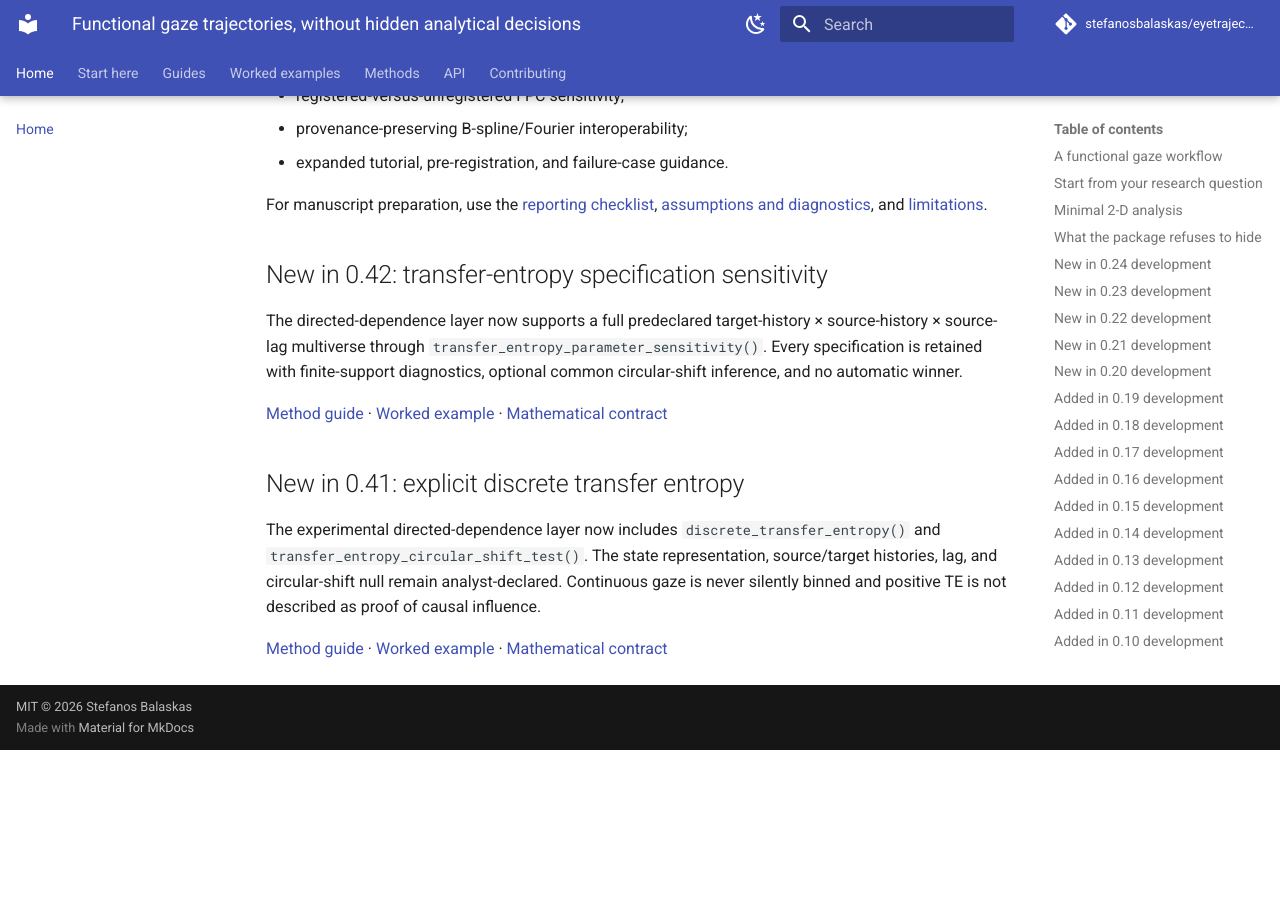
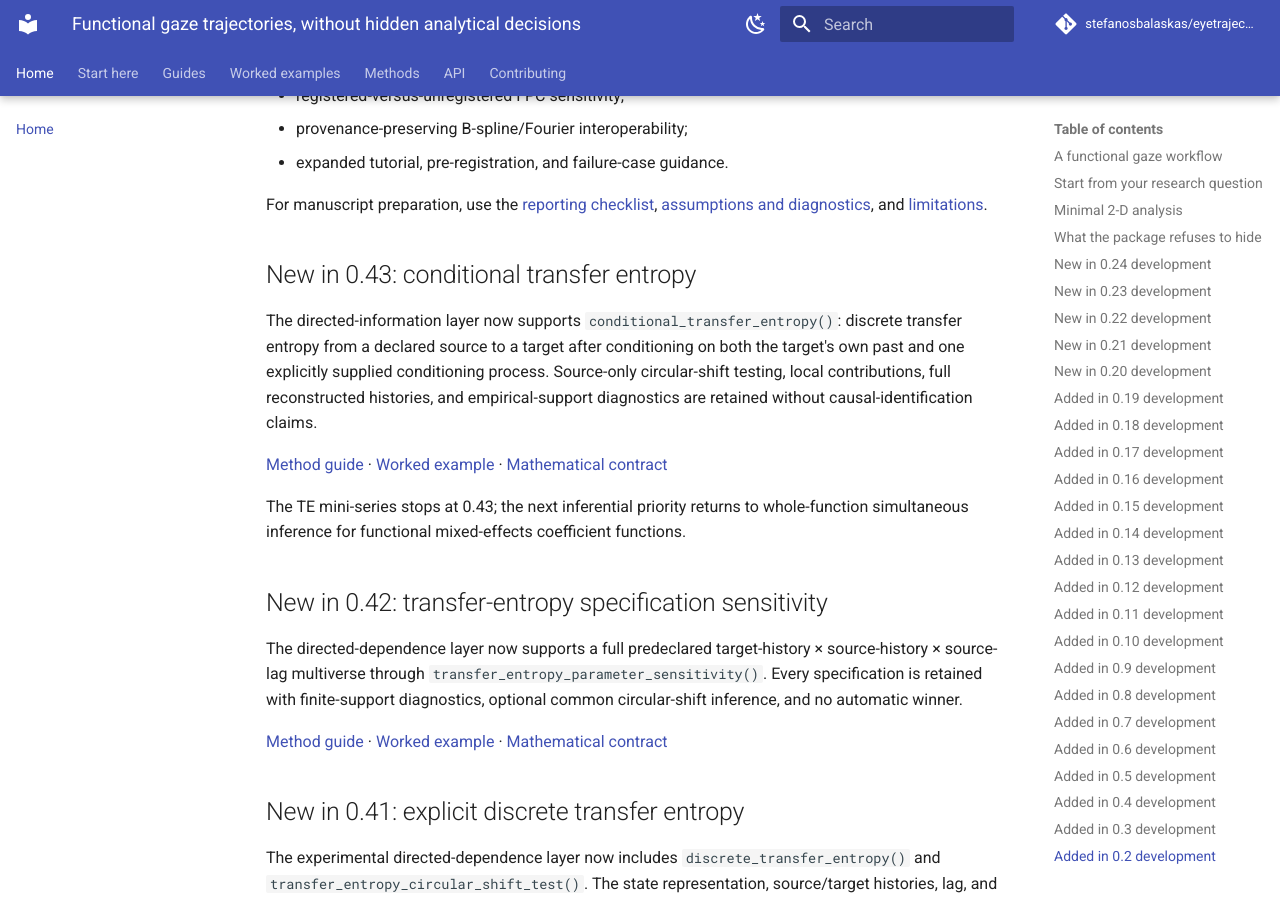
Before and after one commit to stefanosbalaskas/eyetrajectoriespy, an MkDocs documentation site: the page built from docs/index.md, in a window 1280 px wide and 900 px high, scrolled down 14519 px. Built offline with MkDocs 1.6.1 and Material for MkDocs 9.7.7, drawn with Linux system fonts in a browser that asks for light colours; comment, search, counter and statistics services are not loaded; before the commit the page ends 15269 px from its top, so only the background shows below that.

Commit message:
Add 0.43 conditional transfer entropy to site home

```diff
--- a/docs/index.md
+++ b/docs/index.md
@@ -478,6 +478,23 @@ The package is designed around the principle that **the path to an FPC score is
 
 For manuscript preparation, use the [reporting checklist](methods/reporting.md), [assumptions and diagnostics](methods/assumptions.md), and [limitations](methods/limitations.md).
 
+## New in 0.43: conditional transfer entropy
+
+The directed-information layer now supports
+`conditional_transfer_entropy()`: discrete transfer entropy from a declared
+source to a target after conditioning on both the target's own past and one
+explicitly supplied conditioning process. Source-only circular-shift testing,
+local contributions, full reconstructed histories, and empirical-support
+diagnostics are retained without causal-identification claims.
+
+[Method guide](methods/conditional-transfer-entropy.md) ·
+[Worked example](examples/conditional-transfer-entropy.md) ·
+[Mathematical contract](methods/mathematical-reference.md#conditional-transfer-entropy)
+
+The TE mini-series stops at 0.43; the next inferential priority returns to
+whole-function simultaneous inference for functional mixed-effects coefficient
+functions.
+
 ## New in 0.42: transfer-entropy specification sensitivity
 
 The directed-dependence layer now supports a full predeclared
```
